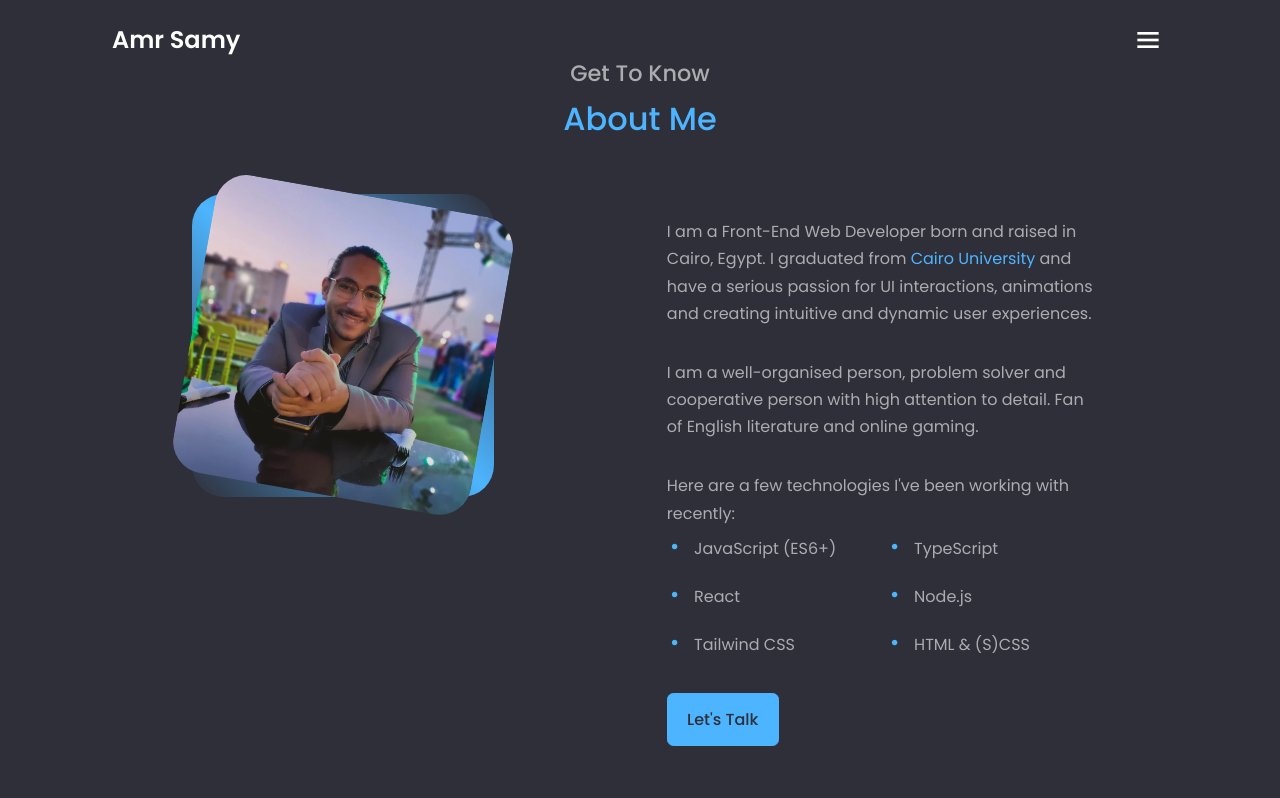
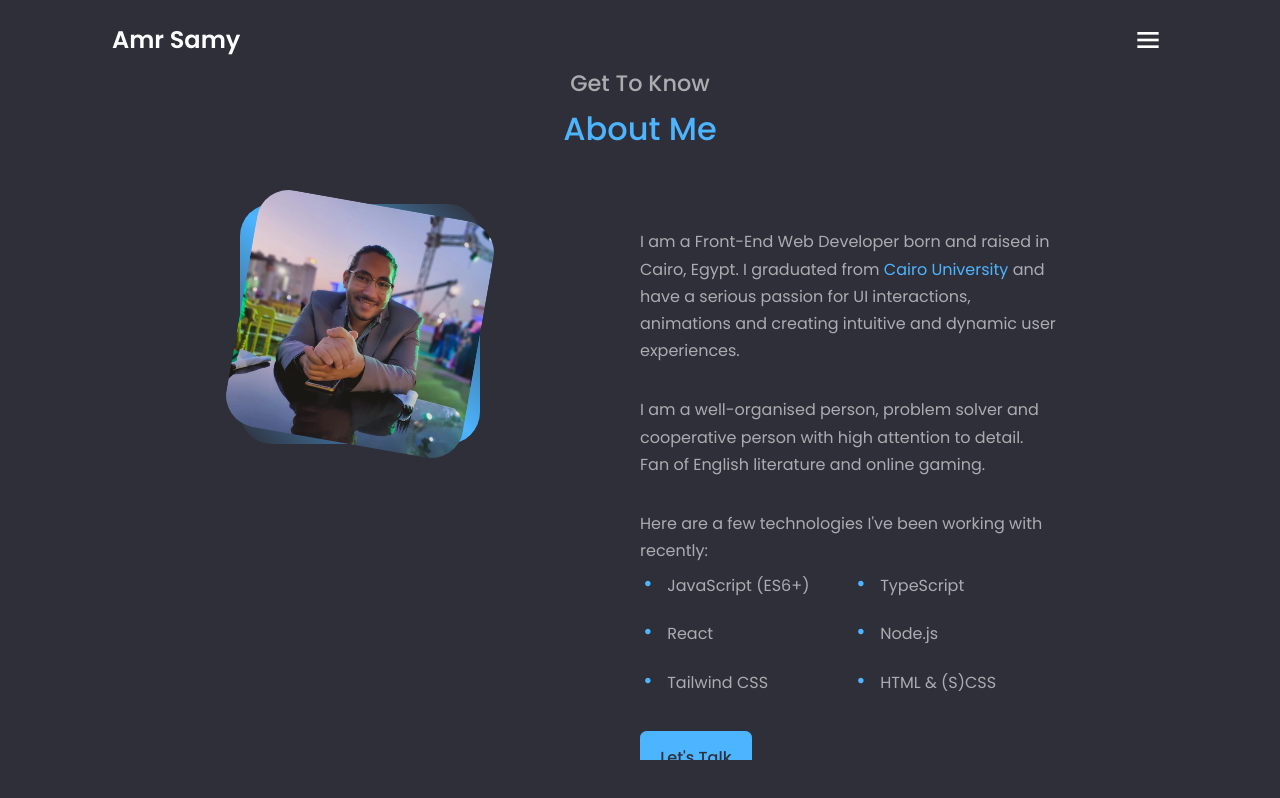
Before and after one commit to Amrsamy19/my-portfolio, a React (Vite) app: page /about in a window 1280 px wide. Built offline with nearby package versions, Linux system fonts and the light colour scheme.

Commit message:
Update index.scss

```diff
--- a/src/pages/About/index.scss
+++ b/src/pages/About/index.scss
@@ -1,7 +1,14 @@
+section {
+	overflow-y: auto;
+	overflow-x: hidden;
+	height: 90%;
+	padding: 1.5em 3em;
+}
+
 .about__container {
 	display: grid;
-	grid-template-columns: 45% 60%;
-	gap: 8%;
+	grid-template-columns: 40% 65%;
+	gap: 10%;
 }
 
 .about__me {
@@ -51,6 +58,11 @@
 			margin-left: 0.2rem;
 		}
 	}
+	.btn__container {
+		display: flex;
+		align-items: center;
+		justify-content: center;
+	}
 }
 
 @media screen and (max-width: 600px) {
@@ -60,6 +72,7 @@
 			overflow-x: hidden;
 			height: 80%;
 			width: max-content !important;
+			padding: 0;
 		}
 
 		.about__container {
@@ -78,10 +91,6 @@
 				padding: 0;
 				margin: 1rem 0;
 			}
-
-			.btn {
-				margin: 0 auto;
-			}
 		}
 	}
 }
```
